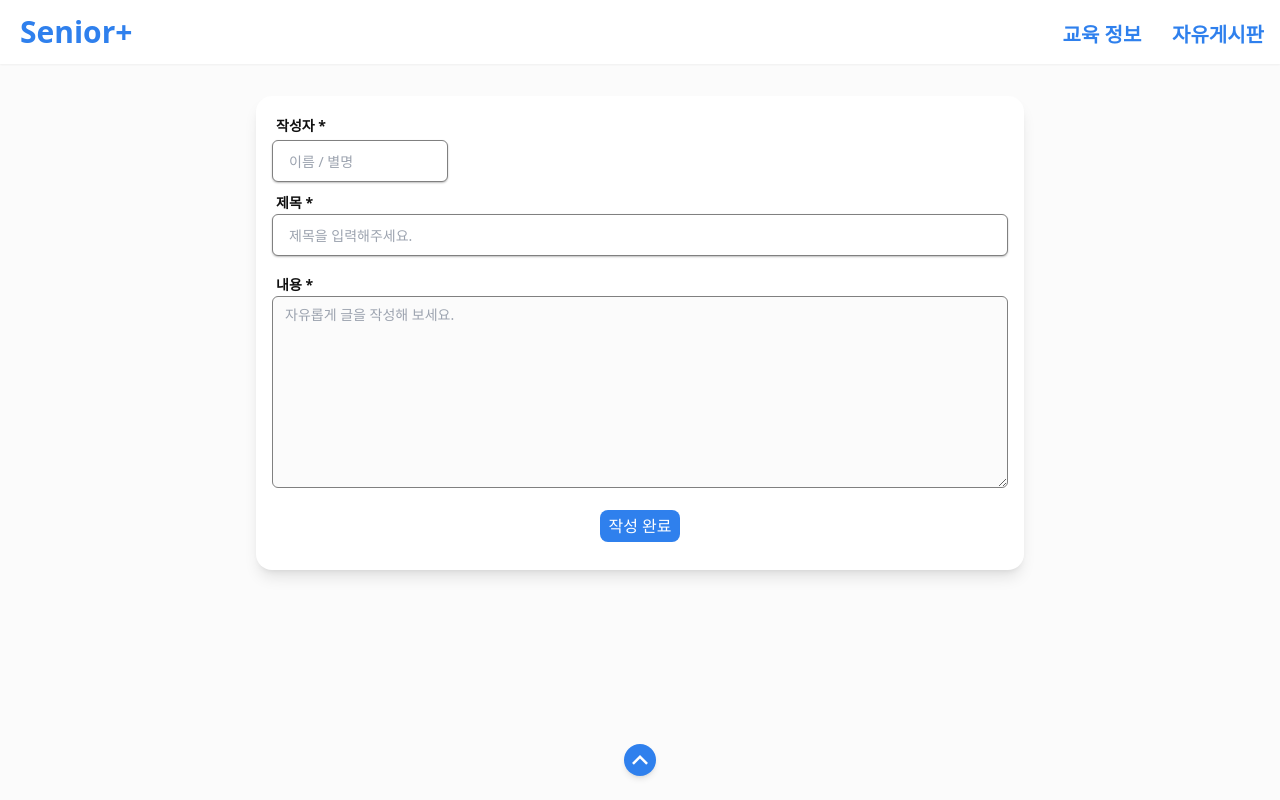
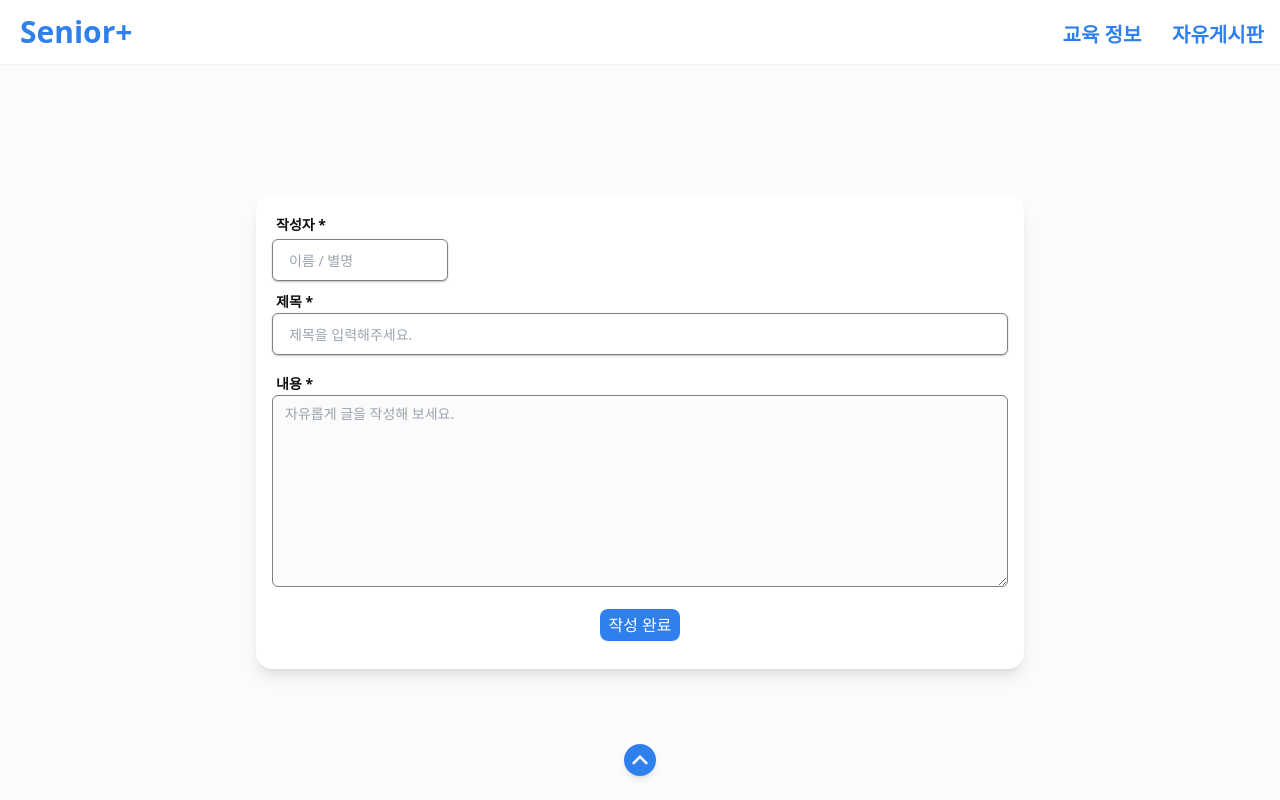
Before and after one commit to kimyoo04/seoul-competition, a Next.js app: page /posts/modify/1 in a window 1280 px wide. Built offline with nearby package versions, Linux system fonts and the light colour scheme; no server answers; a web font is replaced by a local one.

Commit message:
fix: modify page 레이아웃 변경 (OnePageLayout)

```diff
--- a/pages/posts/modify/[id].tsx
+++ b/pages/posts/modify/[id].tsx
@@ -1,10 +1,16 @@
-import MainLayout from "@layouts/MainLayout";
+import OnePageLayout from "@layouts/OnePageLayout";
 import EditPost from "@scenes/Posts/EditPost";
+import { useRouter } from "next/router";
 
 export default function UpdatePostPage() {
-  return (
-    <MainLayout>
-      <EditPost />
-    </MainLayout>
-  );
+  const router = useRouter();
+  const { id } = router.query;
+
+  if (typeof id === "string") {
+    return (
+      <OnePageLayout>
+        <EditPost id={id} />
+      </OnePageLayout>
+    );
+  }
 }
```
